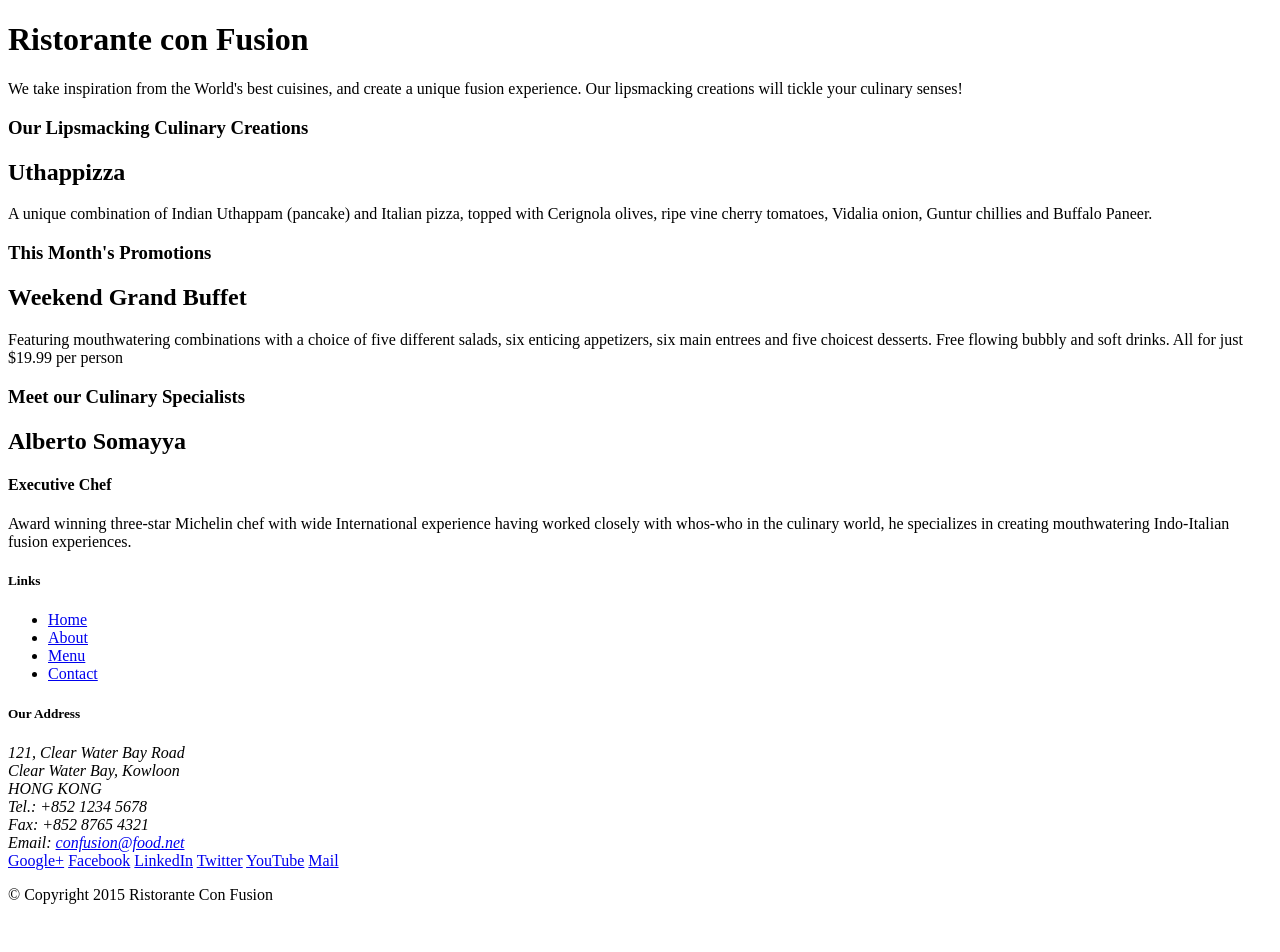
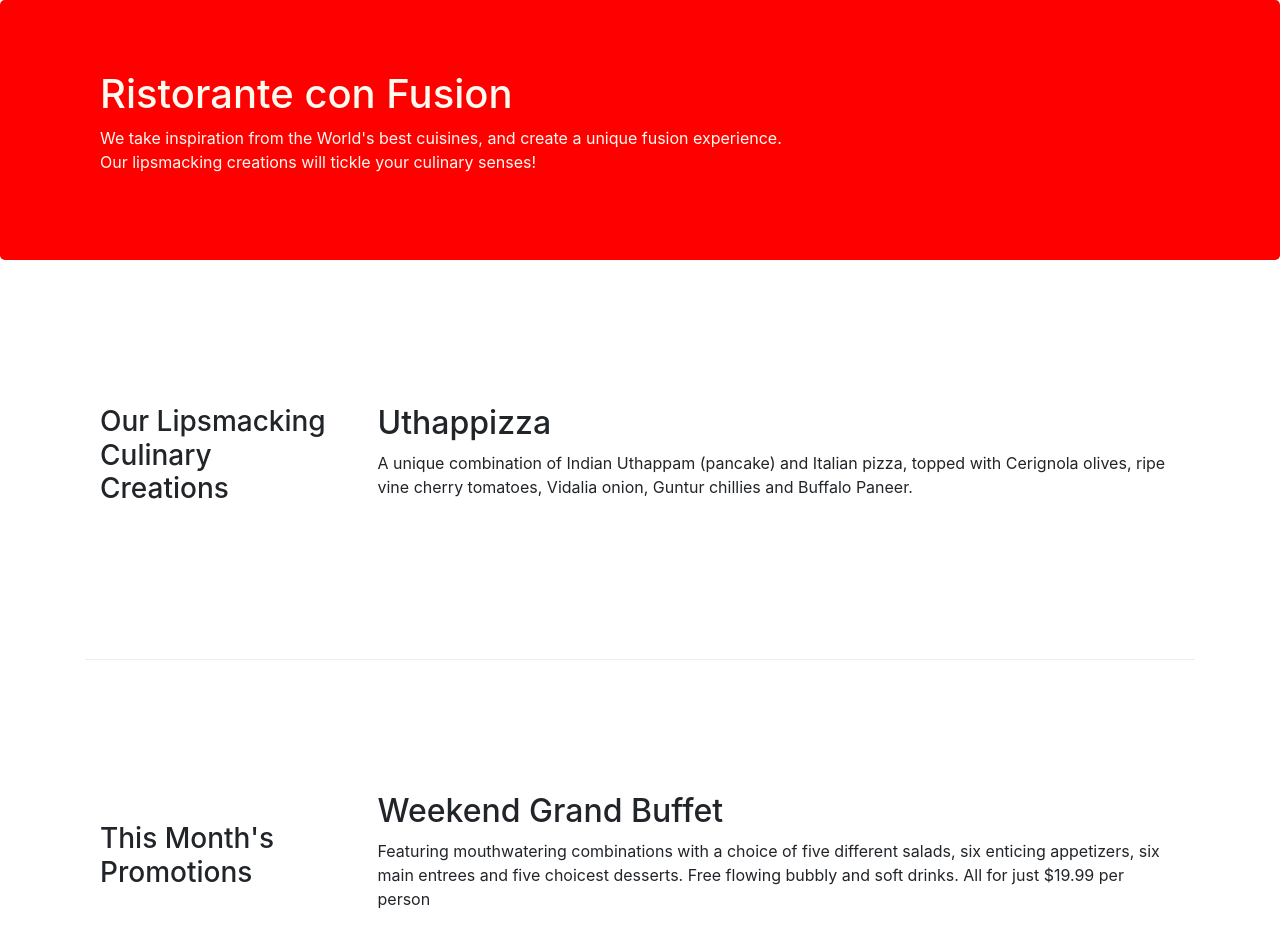
Before and after one commit to ramikko/conFusion, a website: page index.html in a window 1280 px wide. Shown: the top 952 px of the page. Before the commit the page ends 920 px from the top, so only its background shows below. Drawn offline with nearby package versions, Linux system fonts and the light colour scheme.

Commit message:
Bootstrap 2nd class

```diff
--- /dev/null
+++ b/css/styles.css
@@ -0,0 +1,31 @@
+.row-header{
+	margin: 0px auto;
+	padding: 0px auto;
+}
+
+
+.row-content{
+	margin: 0px auto;
+	padding: 50px 0px 50px 0px;
+	border-bottom: 1px ridge;
+	min-height: 400px;
+}
+
+.footer{
+	background-color: red;
+	margin: 0px auto;
+	padding: 20px 0px 20px 0px;
+	}
+
+.jumbotron{
+	background: red;
+	padding: 70px 30px 70px 30px;
+	margin: 0px auto;
+	color: floralwhite;
+}
+
+address{
+	font-size: 80%;
+	margin: 0px;
+	color: white;
+}
--- a/index.html
+++ b/index.html
@@ -3,50 +3,57 @@
 
 <head>
     <title>Ristorante Con Fusion</title>
+        <meta charset="utf-8">
+    <meta name="viewport" content="width=device-width, initial-scale=1, shrink-to-fit=no">
+    <meta http-equiv="x-ua-compatible" content="ie=edge">
+
+    <!-- Bootstrap CSS -->
+    <link rel="stylesheet" href="node_modules/bootstrap/dist/css/bootstrap.min.css">
+    <link rel="stylesheet" href="css/styles.css"
 </head>
 
 <body>
 
-    <header>
-        <div>
-            <div>
-                <div>
+    <header class="jumbotron">
+        <div class="container">
+            <div class="row row-header">
+                <div class="col-12 col-sm-8">
                     <h1>Ristorante con Fusion</h1>
                     <p>We take inspiration from the World's best cuisines, and create a unique fusion experience. Our lipsmacking creations will tickle your culinary senses!</p>
                 </div>
-                <div>
+                <div class="col col-sm">
                 </div>
             </div>
         </div>
     </header>
 
-    <div>
-        <div>
-            <div>
+    <div class="container">
+        <div class="row row-content align-items-center">
+            <div class="col-sm-4 col-md-3 flex-last">
                 <h3>Our Lipsmacking Culinary Creations</h3>
             </div>
-            <div>
+            <div class="col-sm col-md flex-first">
                 <h2>Uthappizza</h2>
                 <p>A unique combination of Indian Uthappam (pancake) and Italian pizza, topped with Cerignola olives, ripe vine cherry tomatoes, Vidalia onion, Guntur chillies and Buffalo Paneer.</p>
             </div>
         </div>
 
 
-        <div>
-            <div>
+        <div class="row row-content align-items-center">
+            <div class="col-sm-4 col-md-3">
                 <h3>This Month's Promotions</h3>
             </div>
-            <div>
+            <div class="col-sm col-md">
                 <h2>Weekend Grand Buffet</h2>
                 <p>Featuring mouthwatering combinations with a choice of five different salads, six enticing appetizers, six main entrees and five choicest desserts. Free flowing bubbly and soft drinks. All for just $19.99 per person </p>
             </div>
         </div>
 
-        <div>
-            <div>
+        <div class="row row-content align-items-center">
+            <div class="col-sm-4 col-md-3 flex-last">
                 <h3>Meet our Culinary Specialists</h3>
             </div>
-            <div>
+            <div class="col-sm col-md flex-first">
                 <h2>Alberto Somayya</h2>
                 <h4>Executive Chef</h4>
                 <p>Award winning three-star Michelin chef with wide International experience having worked closely with whos-who in the culinary world, he specializes in creating mouthwatering Indo-Italian fusion experiences. </p>
@@ -54,19 +61,19 @@
         </div>
     </div>
 
-    <footer>
-        <div>
-            <div>
-                <div>
+    <footer class="footer">
+        <div class="container">
+            <div class="row">
+                <div class="col-5  offset-1 col-sm-2">
                     <h5>Links</h5>
-                    <ul>
+                    <ul class="list-unstyled">
                         <li><a href="#">Home</a></li>
                         <li><a href="#">About</a></li>
                         <li><a href="#">Menu</a></li>
                         <li><a href="#">Contact</a></li>
                     </ul>
                 </div>
-                <div>
+                <div class="col-6 col-sm-5">
                     <h5>Our Address</h5>
                     <address>
 		              121, Clear Water Bay Road<br>
@@ -77,8 +84,8 @@
 		              Email: <a href="mailto:confusion@food.net">confusion@food.net</a>
 		           </address>
                 </div>
-                <div>
-                    <div>
+                <div class="col col-sm-4 align-self-center">
+                    <div style="text-align: center">
                         <a href="http://google.com/+">Google+</a>
                         <a href="http://www.facebook.com/profile.php?id=">Facebook</a>
                         <a href="http://www.linkedin.com/in/">LinkedIn</a>
@@ -88,14 +95,16 @@
                     </div>
                 </div>
            </div>
-           <div>
-                <div>
+           <div class="row justify-content-center">
+                <div class="col-auto">
                     <p>© Copyright 2015 Ristorante Con Fusion</p>
                 </div>
            </div>
         </div>
     </footer>
-
+    	 <script src="node_modules/jquery/dist/jquery.min.js"></script>
+    	<script src="node_modules/tether/dist/js/tether.min.js"></script>
+    	<script src="node_modules/bootstrap/dist/js/bootstrap.min.js"></script>
 </body>
 
 </html>
--- a/package.json
+++ b/package.json
@@ -10,7 +10,10 @@
   },
   "author": "",
   "license": "ISC",
-    "devDependencies": {
+  "devDependencies": {
     "lite-server": "^2.2.2"
+  },
+  "dependencies": {
+    "bootstrap": "^4.0.0-alpha.6"
   }
 }
```
Also changed, not shown: 1 other file.
